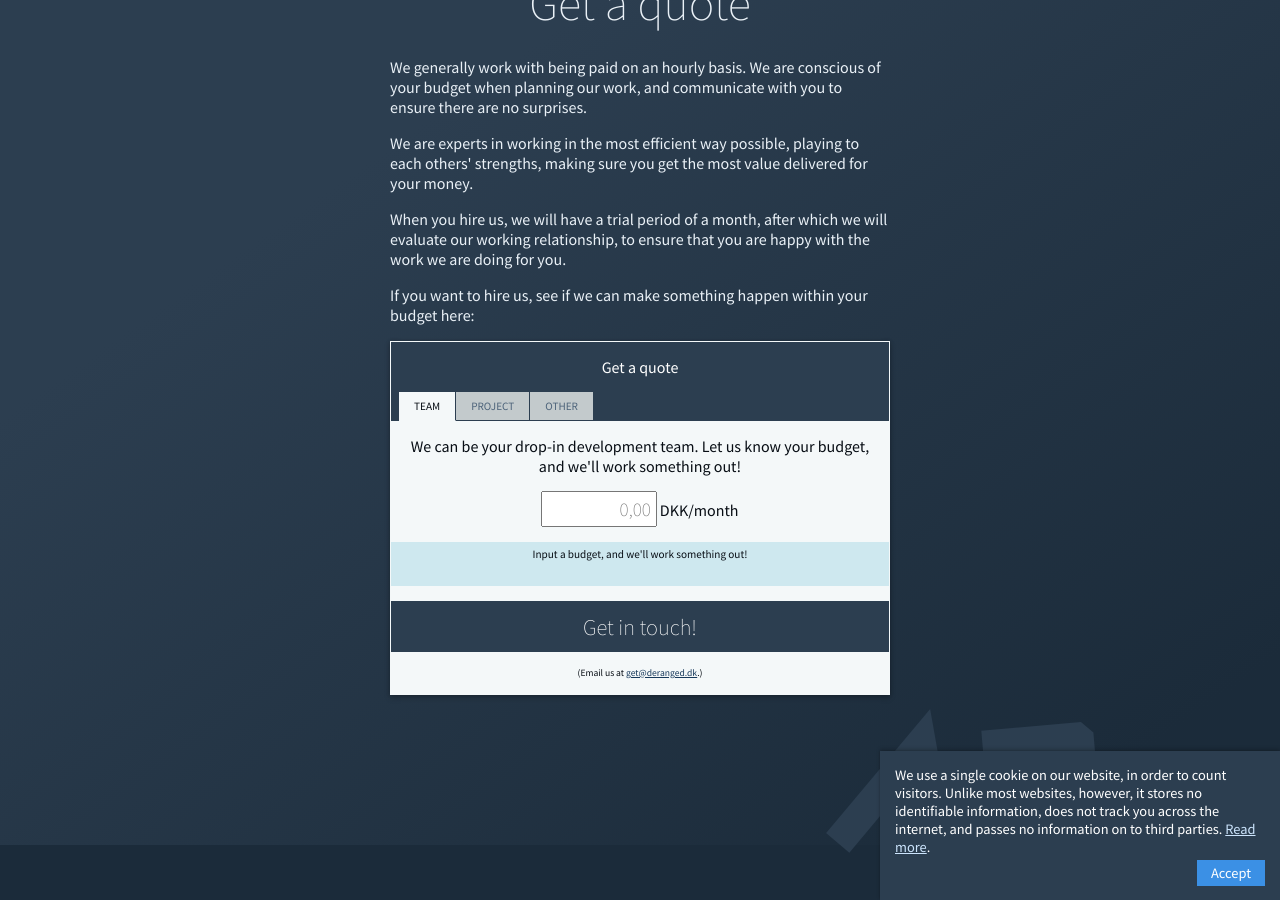
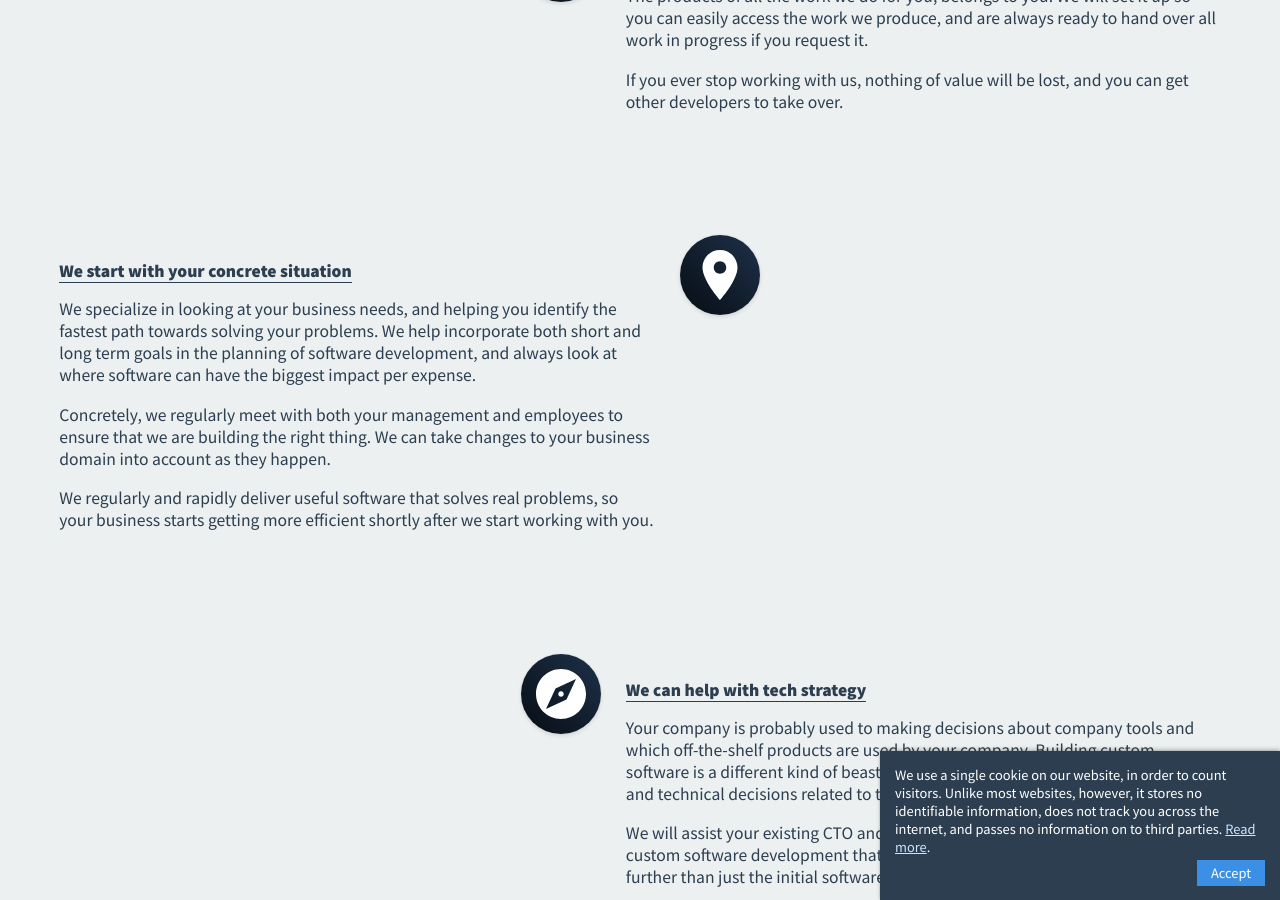
Before and after one commit to derangeddk/deranged.dk, a Jekyll site: the page built from product-pages/start-automating.html, in a window 1280 px wide and 900 px high, scrolled down 1963 px. Built offline with Jekyll 4.4.1, drawn with Linux system fonts in a browser that asks for light colours; some of the changed text lies outside the part shown.

Commit message:
Start automating selling points

```diff
--- a/product-pages/start-automating.html
+++ b/product-pages/start-automating.html
@@ -69,6 +69,79 @@
     </div>
 </section>
 
-<p>
-    // selling points
-</p>
+<section class="selling-points">
+    <div class="selling-point">
+        <img src="/img/code-icon.svg">
+        <h2>You own the code</h2>
+        <div class="selling-point__text">
+            <p>
+                The products of all the work we do for you, belongs to you.
+                We will set it up so you can easily access the work we produce, and are always ready to hand over all work in progress if you request it.
+            </p>
+            <p>
+                If you ever stop working with us, nothing of value will be lost, and you can get other developers to take over.
+            </p>
+        </div>
+    </div>
+    <div class="selling-point">
+        <img src="/img/place-icon.svg">
+        <h2>We start with your concrete situation</h2>
+        <div class="selling-point__text">
+            <p>
+                We specialize in looking at your business needs, and helping you identify the fastest path towards solving your problems.
+                We help incorporate both short and long term goals in the planning of software development, and always look at where software can have the biggest impact per expense.
+            </p>
+            <p>
+                Concretely, we regularly meet with both your management and employees to ensure that we are building the right thing.
+                We can take changes to your business domain into account as they happen.
+            </p>
+            <p>
+                We regularly and rapidly deliver useful software that solves real problems, so your business starts getting more efficient shortly after we start working with you.
+            </p>
+        </div>
+    </div>
+    <div class="selling-point">
+        <img src="/img/compass-icon.svg">
+        <h2>We can help with tech strategy</h2>
+        <div class="selling-point__text">
+            <p>
+                Your company is probably used to making decisions about company tools and which off-the-shelf products are used by your company.
+                Building custom software is a different kind of beast&mdash;but don't worry, we can help with strategies and technical decisions related to this part of your company's technology.
+            </p>
+            <p>
+                We will assist your existing CTO and work with them to make a strategy for custom software development that aligns with your business goals, and extends further than just the initial software we're building for you.
+            </p>
+        </div>
+    </div>
+    <div class="selling-point">
+        <img src="/img/layers-icon.svg">
+        <h2>We are a full-service dev team</h2>
+        <div class="selling-point__text">
+            <p>
+                We have experience in a broad set of technologies, programming langauges and frameworks.
+                We are most proficient as full-stack web developers, but have experts in infrastructure (Docker, Kubernetes, AWS, etc.), application design (including microservice architectures), and UX.
+            </p>
+            <p>
+                We train all employees to be quick at getting up to speed in new environments and code bases.
+                We can probably help with your problem, no matter the tech stack&mdash;but you can always contact us to make sure.
+            </p>
+        </div>
+    </div>
+    <div class="selling-point">
+        <img src="/img/terrain-icon.svg">
+        <h2>We will get you set up for your future journey</h2>
+        <div class="selling-point__text">
+            <p>
+                We love helping businesses succeed, and feeling like we have a tangible impact.
+                A great way to help a business succeed is to make it sustainable.
+            </p>
+            <p>
+                If you choose to work with us, we will help you hire your own inhouse development team, once you are ready.
+                We will help train them, ensure a good, constructive process for software development, and even offer to regularly mentor and guide employees if you are interested.
+            </p>
+            <p>
+                In short, we don't just make it easy to get rid of us, when you are ready for the next step&mdash;we'll help you do it.
+            </p>
+        </div>
+    </div>
+</section>
```
